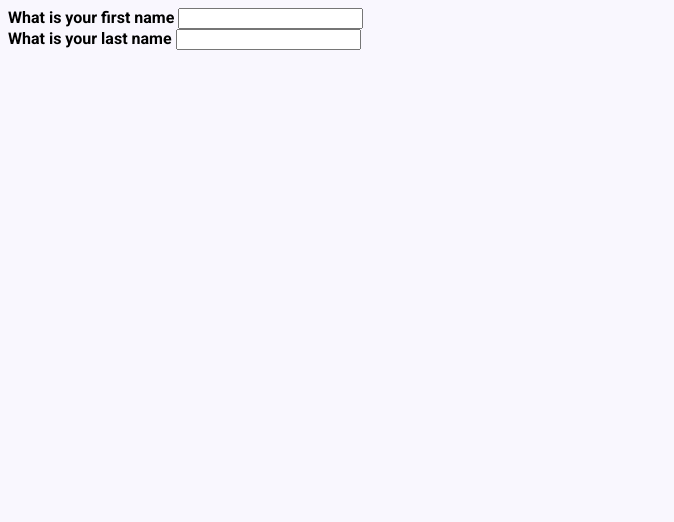
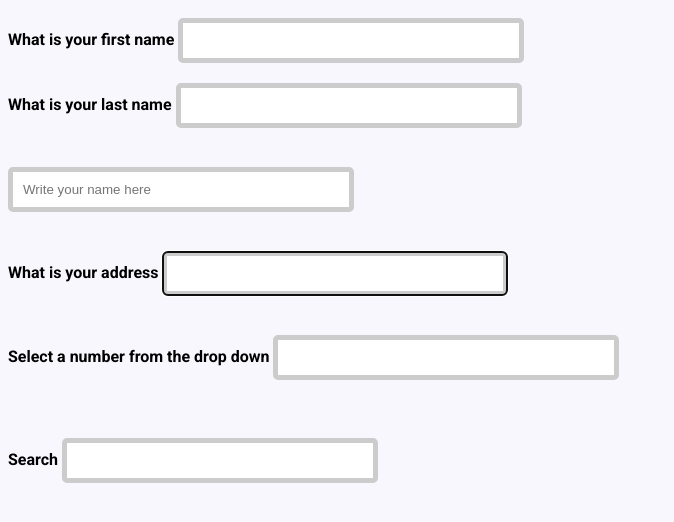
Before and after one commit to itcodegirl/HTML_Input_types, a plain HTML site: page index.html in a window 1280 px wide. Shown: the whole page, without its empty margins (0-674 px from the left). Drawn offline with Linux system fonts and the light colour scheme.

Commit message:
index/style updated
Input/label coded for numbers.
Input/label coded for search.
Reformatted the index.html file

```diff
--- a/index.html
+++ b/index.html
@@ -16,12 +16,51 @@
 
 
   <body>
+	<div>
 	<label for="first-name">What is your first name</label>
     <input type="text" name="" id="first-name" />
 		<br/>
 	<label for="last-name">What is your last name</label>
-  <body>
+
     <input type="text" name="" id="last-name" />
+		<br/>
+		<br/>
 
+		</div>
+
+		<div>
+
+<!-- This is the code you can write to have words appear in the input box.-->
+	<input type='text' placeholder='Write your name here'>
+		<br/>
+		<br/>
+		</div>
+
+
+	<label for="first-name">What is your address</label>
+    <input type="text" required autofocus autocomplete="address-level1" />
+
+	<!-- minlength='10
+	<input type='text' placeholder='Writw your name here' minlength='10'
+	-->
+	 <br/>
+	<br/>
+	</div>
+
+
+	<div>
+	<!--Numbers -->
+		<label for="number-input">Select a number from the drop down</label>
+		<input type="number" id="number-input">
+	</div>
+	<br/>
+	<br/>
+	<div>
+	<!--Search -->
+		<label for="search-input">Search</label>
+		<input type="search" name='' id="search-input">
+    </div>
+	<br/>
+	<br/>
   </body>
 </html>
--- a/styles.css
+++ b/styles.css
@@ -4,3 +4,11 @@ body {
 	font: size 32px;
 	font-weight: 600;
 }
+
+input {
+	width: 25%;
+	padding: 10px;
+	border: 5px solid #ccc;
+	border-radius: 5px;
+	margin: 10px 0;
+}
```
